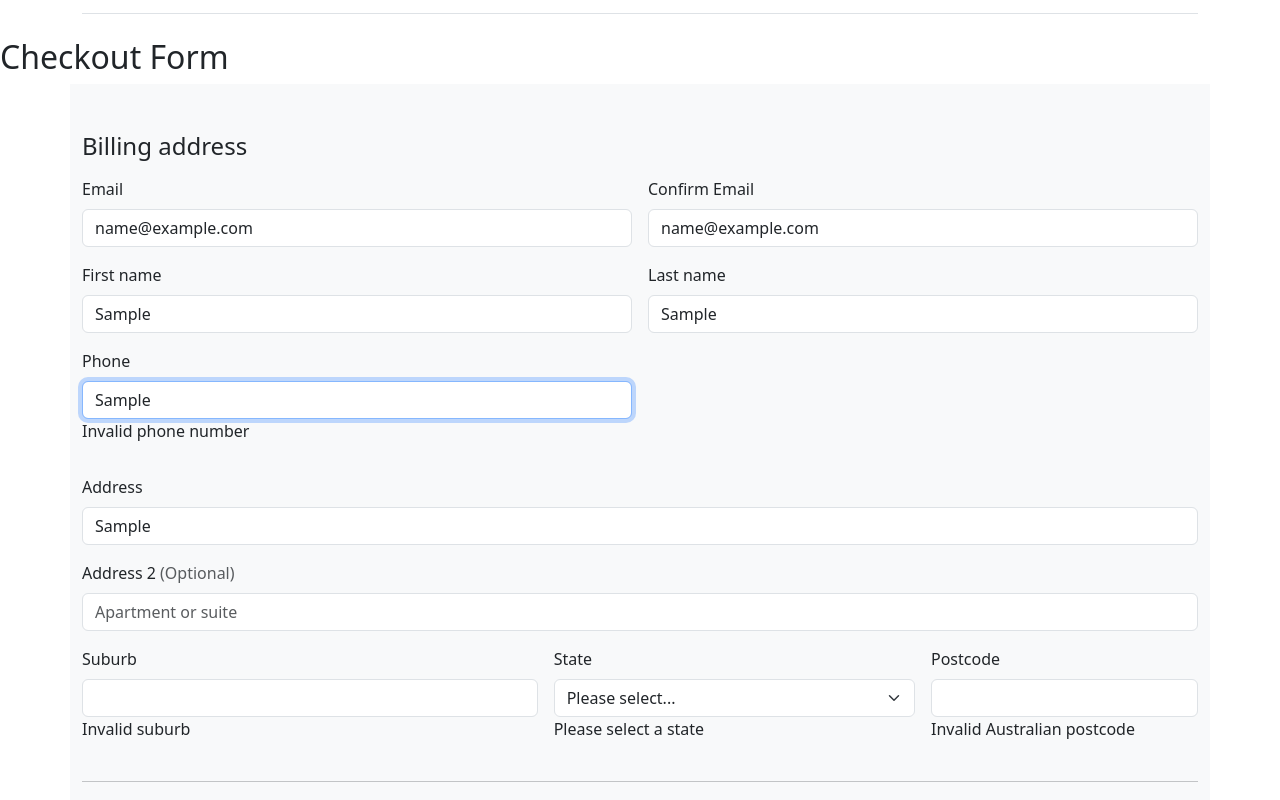
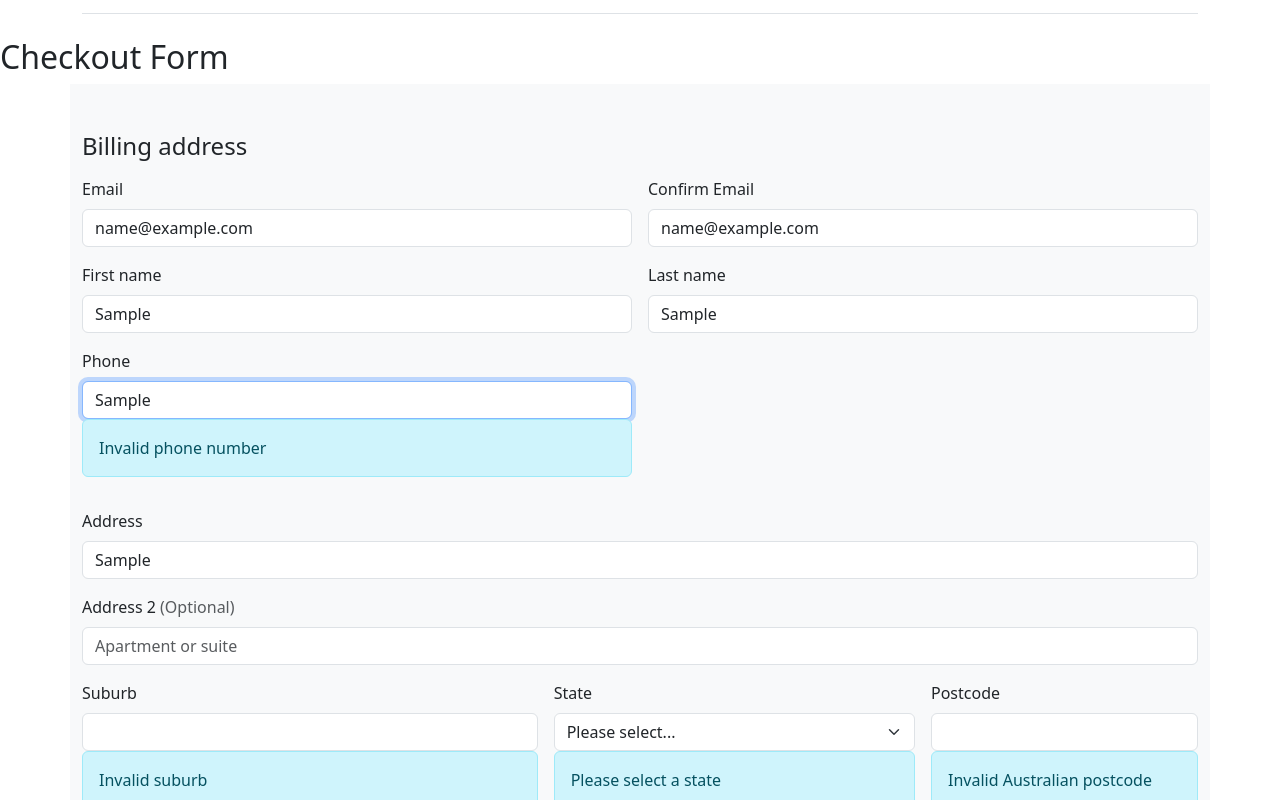
Before and after one commit to MERN-Project-Sticker-Shop/T3A2-Client, a React (Vite) app: page /checkout in a window 1280 px wide. Both pictures are taken after typing "name@example.com", "name@example.com", "Sample", "Sample", "Sample", "Sample" into the empty fields and a click on the button "Place Order". Shown: the part 59-859 px from the top of the page. Built offline with nearby package versions, Linux system fonts and the light colour scheme.

Commit message:
styled error message as alert

```diff
--- a/src/components/Checkout.jsx
+++ b/src/components/Checkout.jsx
@@ -49,7 +49,7 @@ const Checkout = ({address, setAddress, addAddressToOrder, order, total, addTota
                 required: true,
                 pattern: /^[A-Z0-9._%+-]+@[A-Z0-9.-]+\.[A-Z]{2,4}$/i
                 })}/>
-              {errors.email && <p>Invalid email address</p>}
+              {errors.email && <p className="alert alert-info">Invalid email address</p>}
             </div>
 
             <div className="col-6">
@@ -57,7 +57,7 @@ const Checkout = ({address, setAddress, addAddressToOrder, order, total, addTota
               <input type="email" className="form-control" id="email" placeholder="you@example.com" defaultValue="" {...register("confirmEmail", {
                 validate: (value) => value === watch('email')
                 })}/>
-              {errors.confirmEmail && <p>Input doesn't match email address</p>}
+              {errors.confirmEmail && <p className="alert alert-danger">Input doesn't match email address</p>}
             </div>
 
             <div className="col-sm-6">
@@ -67,7 +67,7 @@ const Checkout = ({address, setAddress, addAddressToOrder, order, total, addTota
                 pattern: /^[A-Z]*$/i,
                 minLength: 2
                 })}/>
-              {errors.firstname && <p>Invalid first name</p>}
+              {errors.firstname && <p className="alert alert-info">Invalid first name</p>}
             </div>
 
             <div className="col-sm-6">
@@ -77,7 +77,7 @@ const Checkout = ({address, setAddress, addAddressToOrder, order, total, addTota
                 pattern: /^[A-Z]*$/i,
                 minLength: 2
                 })}/>
-              {errors.lastname && <p>Invalid last name</p>}
+              {errors.lastname && <p className="alert alert-info">Invalid last name</p>}
             </div>
 
             <div className="col-6">
@@ -87,7 +87,7 @@ const Checkout = ({address, setAddress, addAddressToOrder, order, total, addTota
                 pattern: /^[0-9]*$/i,
                 minLength: 10
                 })}/>
-              {errors.phone && <p>Invalid phone number</p>}
+              {errors.phone && <p className="alert alert-info">Invalid phone number</p>}
             </div>
 
             <div className="col-12">
@@ -96,7 +96,7 @@ const Checkout = ({address, setAddress, addAddressToOrder, order, total, addTota
                 required: true,
                 pattern: /^[A-Za-z0-9'\.\-\s\,]*$/i
                 })}/>
-              {errors.address && <p>Invalid address</p>}
+              {errors.address && <p className="alert alert-info">Invalid address</p>}
             </div>
 
             <div className="col-12">
@@ -104,7 +104,7 @@ const Checkout = ({address, setAddress, addAddressToOrder, order, total, addTota
               <input type="text" className="form-control" id="address2" placeholder="Apartment or suite" defaultValue="" {...register("address2", {
                 pattern: /^[A-Za-z0-9'\.\-\s\,]*$/i
                 })}/>
-              {errors.address2 && <p>Invalid address</p>}
+              {errors.address2 && <p className="alert alert-info">Invalid address</p>}
             </div>
 
             <div className="col-md-5">
@@ -113,7 +113,7 @@ const Checkout = ({address, setAddress, addAddressToOrder, order, total, addTota
                 required: true,
                 pattern: /^[A-Za-z'\.\-\s\,]*$/i
                 })}/>
-              {errors.suburb && <p>Invalid suburb</p>}
+              {errors.suburb && <p className="alert alert-info">Invalid suburb</p>}
             </div>
 
             <div className="col-md-4">
@@ -128,7 +128,7 @@ const Checkout = ({address, setAddress, addAddressToOrder, order, total, addTota
                 <option>TAS</option>
                 <option>NT</option>
               </select>
-              {errors.state && <p>Please select a state</p>}
+              {errors.state && <p className="alert alert-info">Please select a state</p>}
             </div>
 
             <div className="col-md-3">
@@ -139,7 +139,7 @@ const Checkout = ({address, setAddress, addAddressToOrder, order, total, addTota
                 minLength: 4,
                 maxLength: 4
                 })}/>
-              {errors.postcode && <p>Invalid Australian postcode</p>}
+              {errors.postcode && <p className="alert alert-info">Invalid Australian postcode</p>}
             </div>
           </div>
           <hr className="my-4"/>
```
